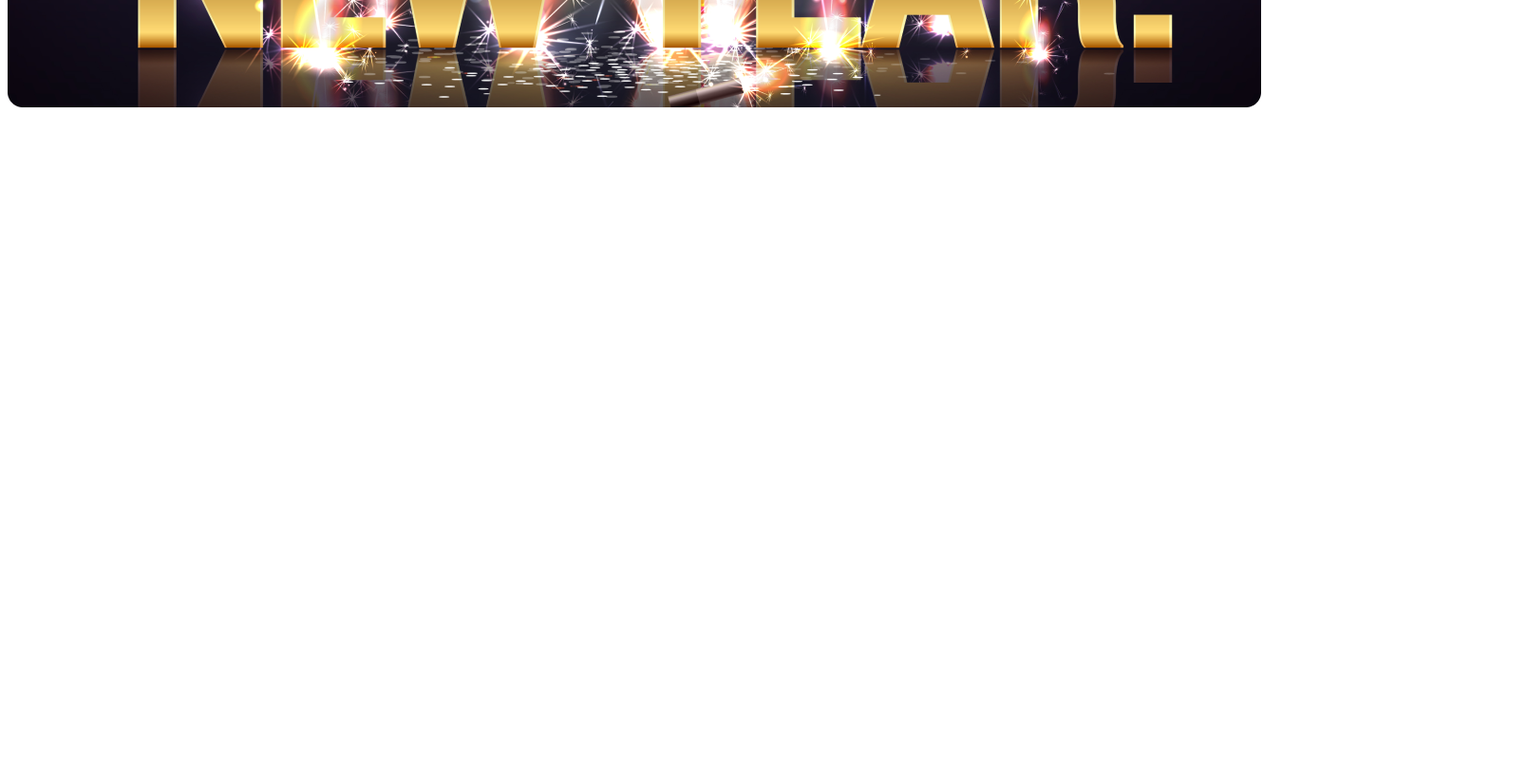
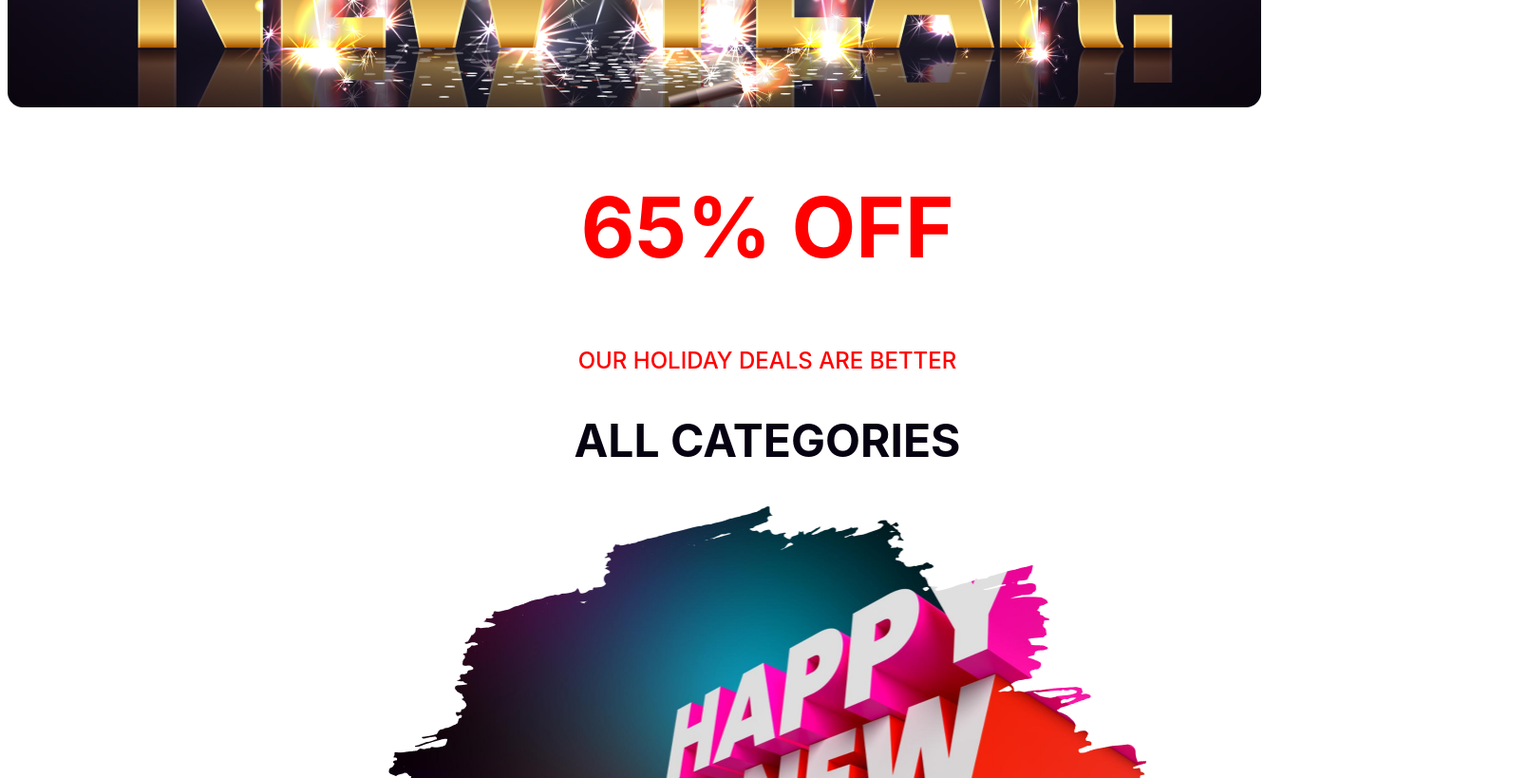
Before and after one commit to Sajid-Mahir/new-year-offer-page, a plain HTML site: page index.html in a window 1280 px wide. Shown: the part 577-1396 px from the top of the page at 95% size, 1608 px wide, since content can reach past the window. Before the commit the page ends 800 px from the top, so only its background shows below. Drawn offline with Linux system fonts and the light colour scheme.

Commit message:
1st Offer portion added

```diff
--- a/index.html
+++ b/index.html
@@ -24,7 +24,14 @@
 </header>
 
 <main>
+    <div class="offer">
 
+        <h2 class="offer-title">65% OFF</h2>
+        <h3 class="offer-cont1">OUR HOLIDAY DEALS ARE BETTER</h3>
+        <h2 class="offer-cont2">ALL CATEGORIES</h2>
+        <img class="offer-pic" src="resources/New Year Photo.png" alt="">
+
+    </div>
 </main>
 
 <footer>
--- a/styles/newyear.css
+++ b/styles/newyear.css
@@ -38,3 +38,41 @@ font-weight: 900;
     line-height: 95px;
     max-width: 632px;
 }
+
+.offer{
+    width: 1600px;
+    height: 7335px;
+    text-align: center;
+    margin: auto;
+}
+.offer-title{
+    color: #F00;
+    text-align: center;
+    font-family: Inter;
+    font-size: 88px;
+    font-style: normal;
+    font-weight: 700;
+    line-height: normal;
+}
+.offer-cont1{
+    color: #F00;
+    text-align: center;
+    font-family: Inter;
+    font-size: 24px;
+    font-style: normal;
+    font-weight: 500;
+    line-height: normal;
+}
+.offer-cont2{
+    color: #070211;
+    text-align: center;
+    font-family: Inter;
+    font-size: 48px;
+    font-style: normal;
+    font-weight: 700;
+    line-height: normal;
+}
+.offer .offer-pic{
+    width: 802.9px;
+    height: 500px;
+}
```
Lines whose indentation alone changed are shown as unchanged.
